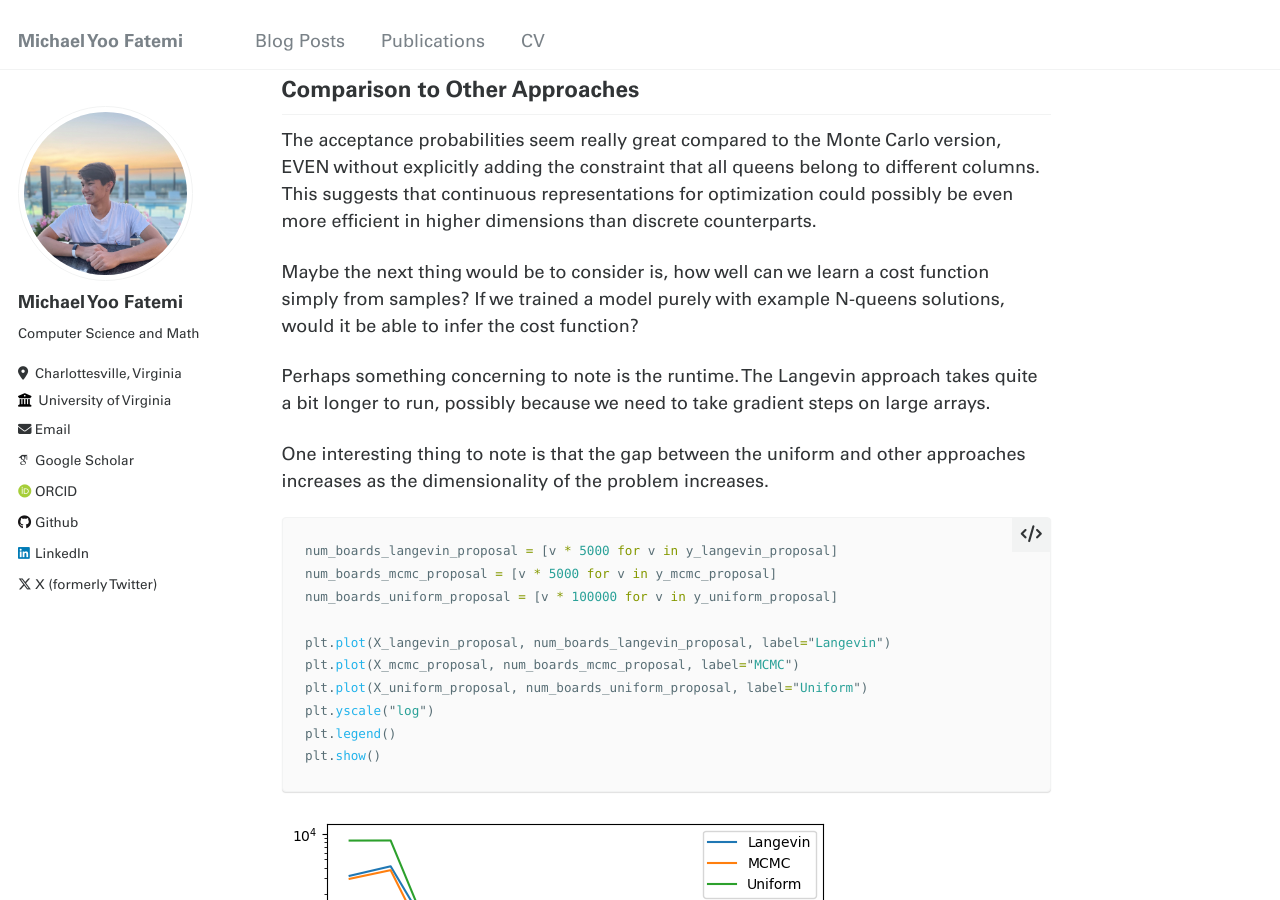
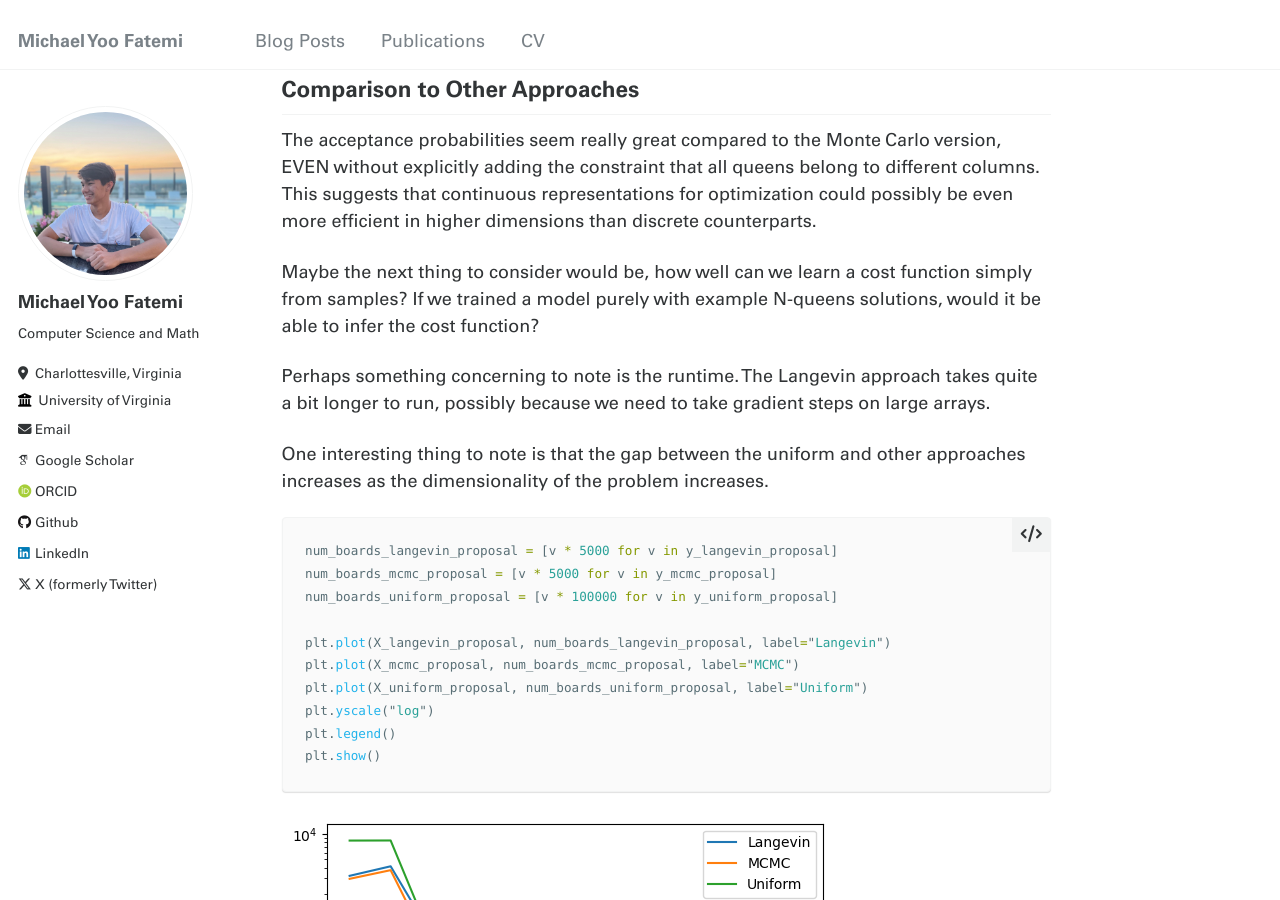
Before and after one commit to myfatemi04/myfatemi04.github.io, a Jekyll site: the page built from _posts/2024-12-27-nqueens-monte-carlo.md, in a window 1280 px wide and 900 px high, scrolled down 16724 px. Built offline with Jekyll 4.4.1, drawn with Linux system fonts in a browser that asks for light colours; some web fonts are replaced; some of the changed text lies outside the part shown.

Commit message:
slight tweaks

```diff
--- a/_posts/2024-12-27-nqueens-monte-carlo.md
+++ b/_posts/2024-12-27-nqueens-monte-carlo.md
@@ -505,7 +505,7 @@ plt.show()
 
 The acceptance probabilities seem really great compared to the Monte Carlo version, EVEN without explicitly adding the constraint that all queens belong to different columns. This suggests that continuous representations for optimization could possibly be even more efficient in higher dimensions than discrete counterparts.
 
-Maybe the next thing would be to consider is, how well can we learn a cost function simply from samples? If we trained a model purely with example N-queens solutions, would it be able to infer the cost function?
+Maybe the next thing to consider would be, how well can we learn a cost function simply from samples? If we trained a model purely with example N-queens solutions, would it be able to infer the cost function?
 
 Perhaps something concerning to note is the runtime. The Langevin approach takes quite a bit longer to run, possibly because we need to take gradient steps on large arrays.
 
```
Also changed, not shown: other parts of _posts/2024-12-27-nqueens-monte-carlo.md (+1 -1 lines).
